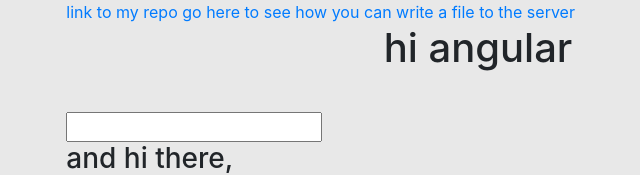
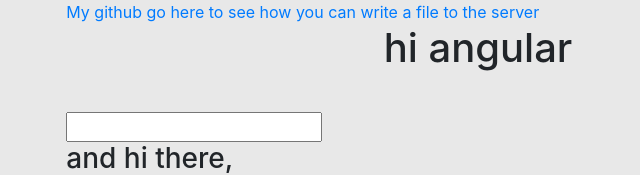
Before and after one commit to TrevorShelton25/Angular, a website: page angular.html in a window 1280 px wide. Shown: the top 175 px of the page, without its empty margins (162-802 px from the left). Drawn offline with nearby package versions, Linux system fonts and the light colour scheme; no server answers.

Commit message:
Update angular.html

```diff
--- a/angular.html
+++ b/angular.html
@@ -13,7 +13,7 @@
     <div class="container-fluid" ng-controller="MainController">
         <div class="row">
             <div class="col-md-8 offset-md-2">
-                <a href="">link to my repo</a>
+                <a href="https://github.com/TrevorShelton25/Angular" target="_blank">My github</a>
                 <a href="/file">go here to see how you can write a file to the server</a>
             </div>
         </div>
```
